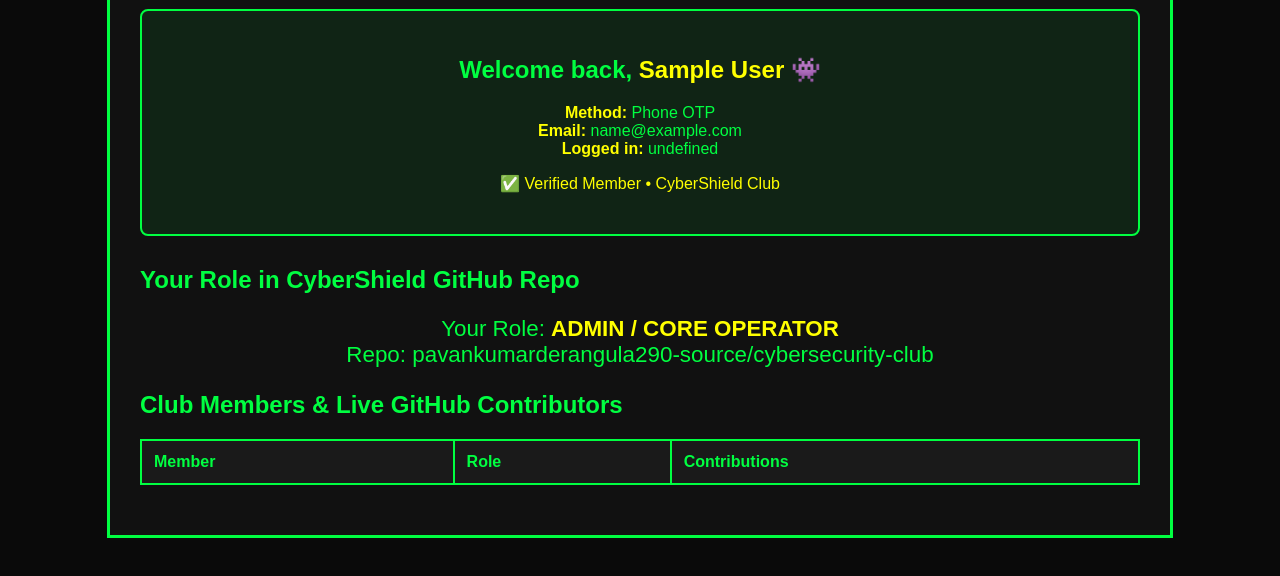
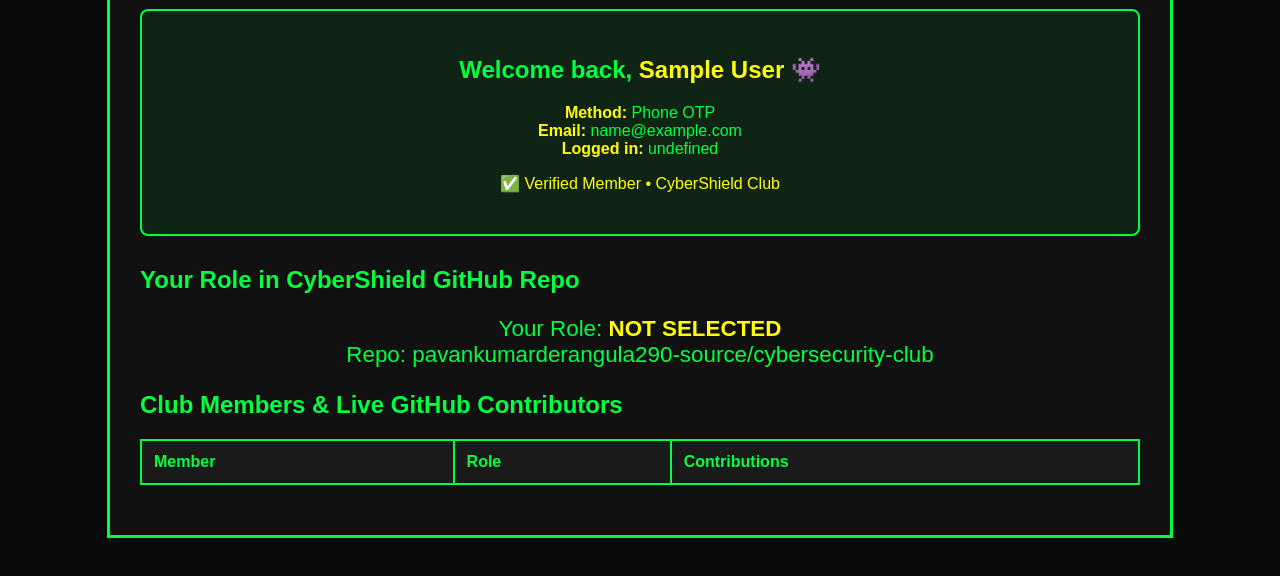
Before and after one commit to pavankumarderangula290-source/cybersecurity-club, a plain HTML site: page dashboard.html in a window 1280 px wide. Shown: the part 192-768 px from the top of the page. Drawn offline with Linux system fonts and the light colour scheme; no server answers; sample sign-in values are in the browser's storage.

Commit message:
Change role display from ADMIN to NOT SELECTED

```diff
--- a/dashboard.html
+++ b/dashboard.html
@@ -84,7 +84,7 @@
         // Your personal role
         document.getElementById('roleDisplay').innerHTML = `
             <p style="font-size:1.4rem; text-align:center;">
-                Your Role: <strong style="color:#ffff00">ADMIN / CORE OPERATOR</strong><br>
+                Your Role: <strong style="color:#ffff00">NOT SELECTED</strong><br>
                 Repo: pavankumarderangula290-source/cybersecurity-club
             </p>`;
 
```
